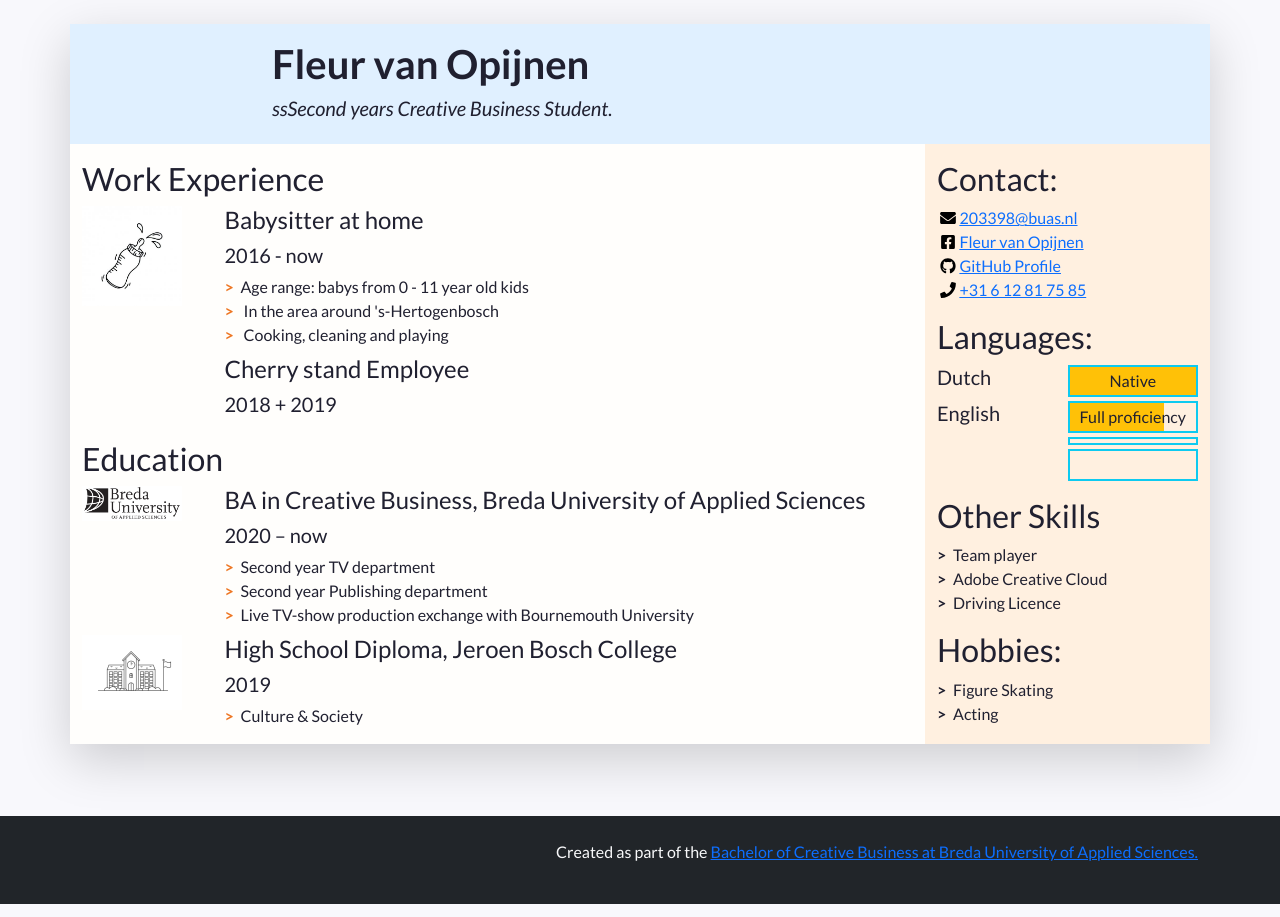
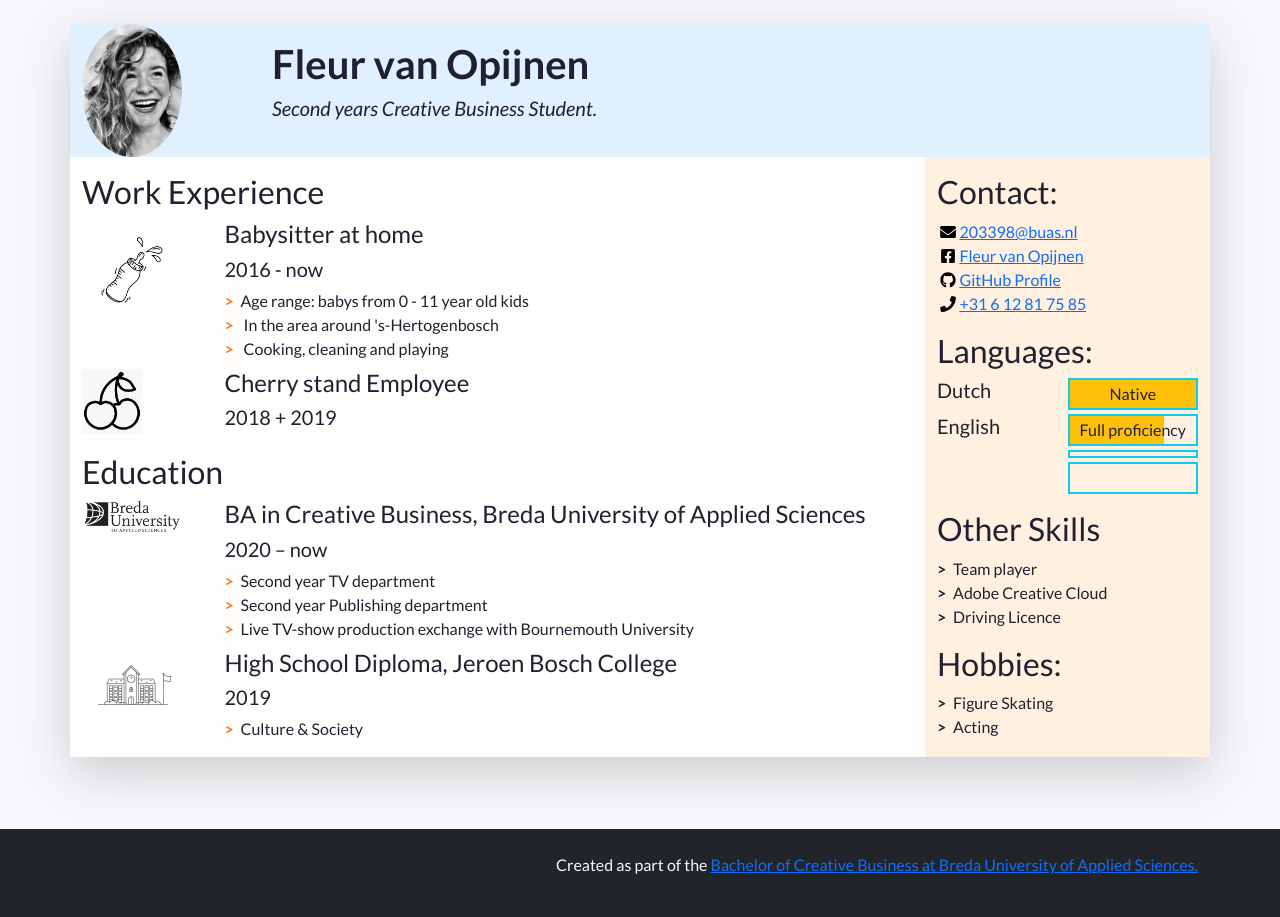
Before and after one commit to FleurvO/CV-Fleur, a plain HTML site: page index.html in a window 1280 px wide. Drawn offline with nearby package versions, Linux system fonts and the light colour scheme.

Commit message:
Update index.html

```diff
--- a/index.html
+++ b/index.html
@@ -48,7 +48,7 @@
             "w-100" makes sure the image takes the full width of the column it's in
             "rounded-circle" cuts a circle around the image
           -->
-          <img class="w-80 rounded-circle" src="Fleur foto.jpeg" width="100" alt=""/>
+          <img class="w-80 rounded-circle" src="images/Fleur foto.jpeg" width="100" alt=""/>
         </div>
         <!--
           A container to wrap around your name and tagline. Full-width at small size, then columns of increasing size.
@@ -56,7 +56,7 @@
 
         <div class="col-12 col-sm-8 col-md-9 col-lg-10 my-3 header-content">
           <h1 class="fw-bolder">Fleur van Opijnen</h1>
-          <h5 class="fst-italic tagline">ssSecond years Creative Business Student.</h5>
+          <h5 class="fst-italic tagline">Second years Creative Business Student.</h5>
         </div>
       </header>
 
@@ -103,7 +103,7 @@
               <li class="biography-item row mb-2">
                 <div class="logo-container col-3 col-sm-2 col-md-3 col-lg-2">
                 <!-- We're using a grid inside a grid so we can align logos and text -->
-                <img src="cherry.png" width="60" alt=""/></div>
+                <img src="images/icons/cherry.png" width="60" alt=""/></div>
 <div class="biography-contents col-9 col-sm-10 col-md-9 col-lg-10">
               <h4>Cherry stand Employee</h4>
               <h5>2018 + 2019&nbsp;</h5>
```
